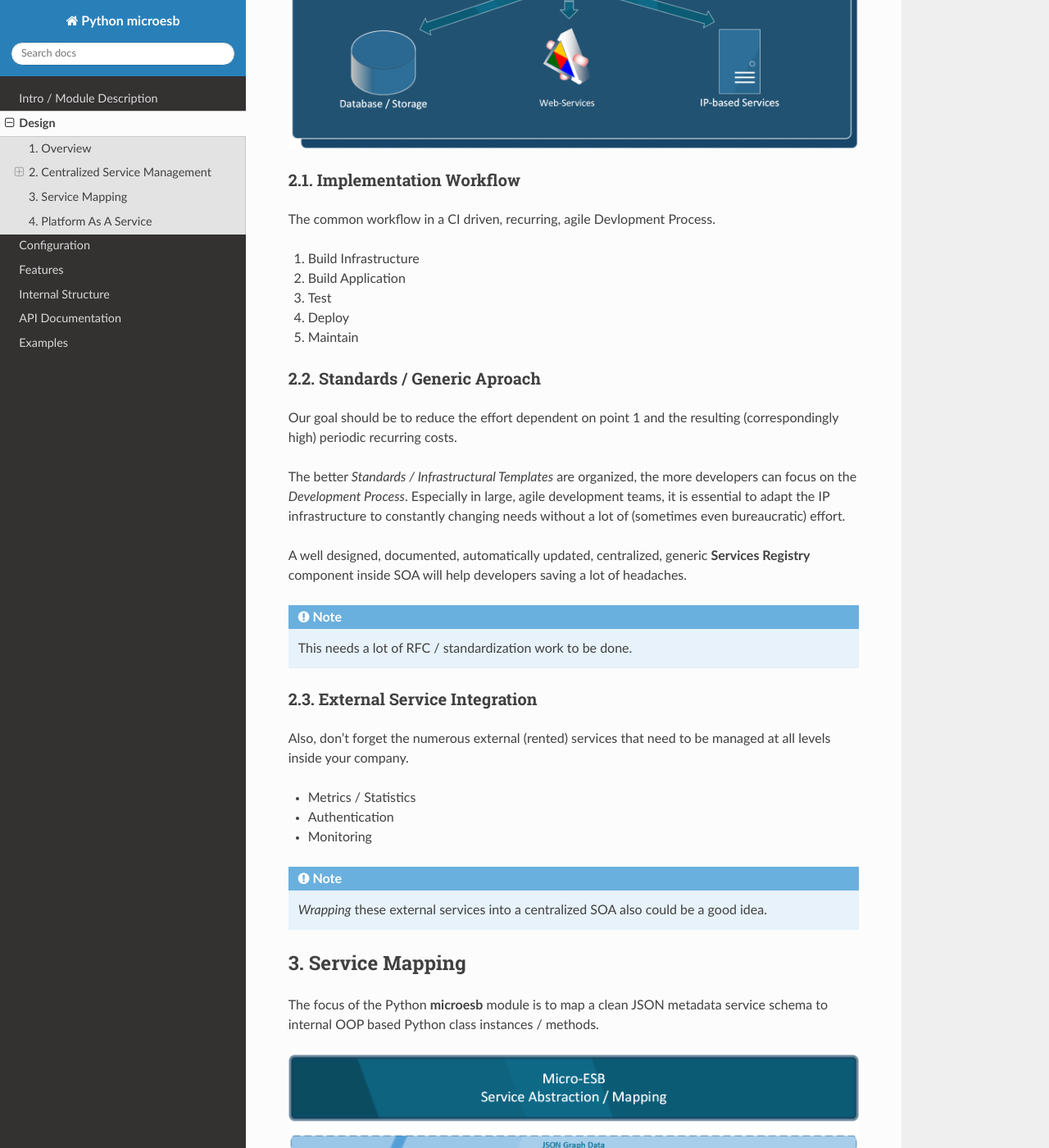
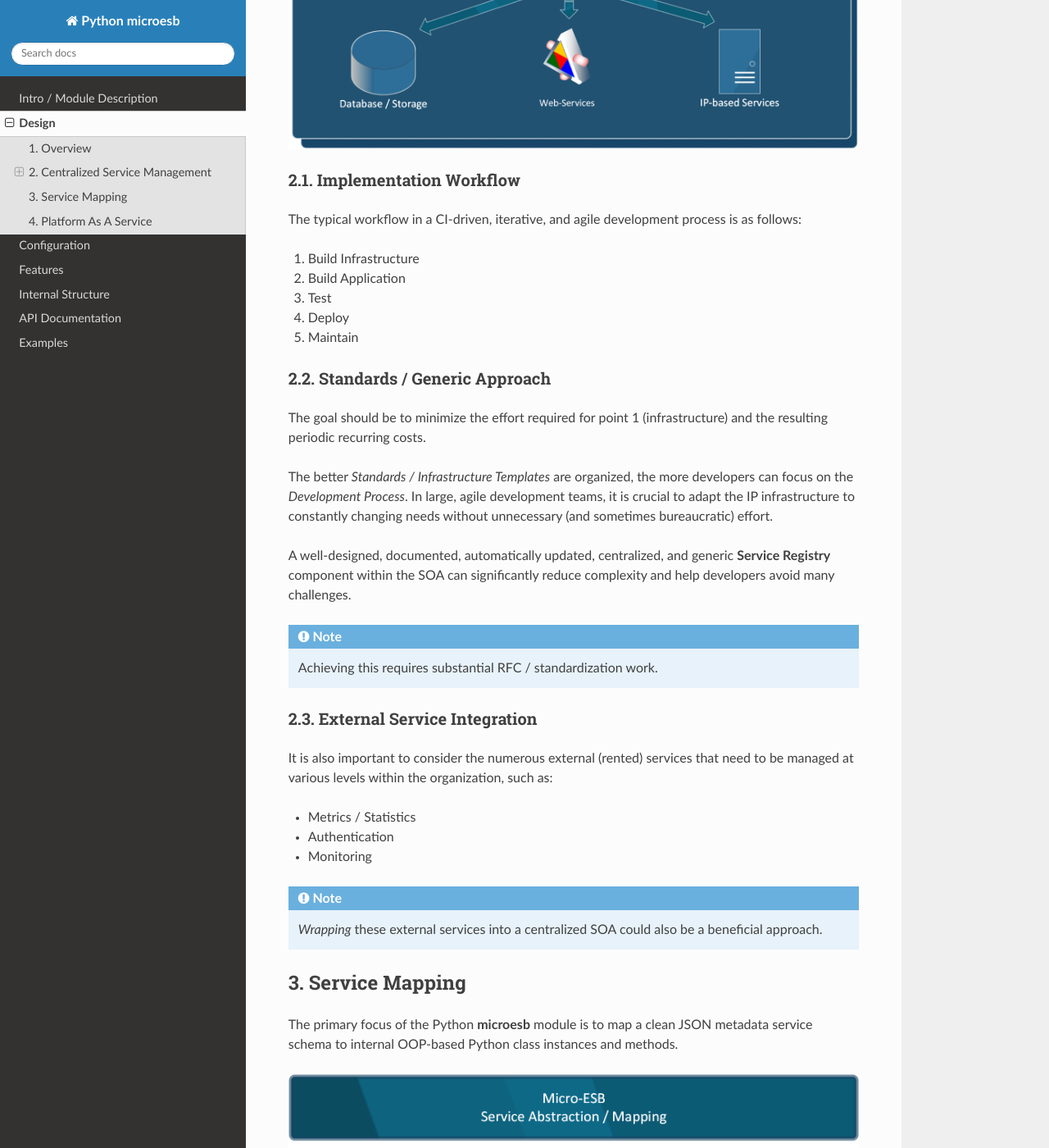
Before and after one commit to clauspruefer/python-micro-esb, a Sphinx documentation site: the page built from doc/source/design.rst, in a window 1280 px wide and 1400 px high, scrolled down 1627 px. Shown: the whole window at 82% size. Built offline with Sphinx 7.4.7 and the Read the Docs theme 3.1.0, drawn with Linux system fonts in a browser that asks for light colours; some of the changed text lies outside the part shown.

Commit message:
Correct according to review

```diff
--- a/doc/source/design.rst
+++ b/doc/source/design.rst
@@ -7,38 +7,37 @@ Design
 1. Overview
 ===========
 
-The following diagram shows the *Base Layout / Model* of a **scalable
-SOA / ESB Infrastructure**.
+The following diagram illustrates the *Base Layout / Model* of a **scalable SOA / ESB Infrastructure**:
 
-- Loadbalancing Layer (1)
+- Load Balancing Layer (1)
 - Transport Layer Security Layer (1)
-- AAA / Authentication, Authorization, Accounting Layer (2)
+- AAA (Authentication, Authorization, Accounting) Layer (2)
 - Service Control Plane / Provisioning Layer (3)
 - Service Mapping / (Python) OOP Abstraction Layer (4)
 
 .. image:: images/microesb-overview.png
-  :alt: image - microesb overview
+   :alt: image - microesb overview
 
 .. note::
+
     The **microesb** module focuses on the "Service Mapping / Abstraction Layer" (4).
 
 .. note::
-    The "Loadbalancing Layer" and the "Transport Layer Security Layer" easily can be
-    adapted using a Kubernetes Cluster / Ingress-nginX (see Example2).
+
+    The "Load Balancing Layer" and the "Transport Layer Security Layer" can be easily adapted using a Kubernetes Cluster / Ingress-nginx (see Example 2).
 
 2. Centralized Service Management
 =================================
 
-The larger the IT infrastructure, the more important it is to build a generic, centralized
-Service Oriented Architecture.
+As IT infrastructures grow larger, it becomes increasingly important to establish a generic, centralized Service-Oriented Architecture (SOA).
 
 .. image:: images/microesb-centralized-service-mm.png
-  :alt: image - microesb centralized service management
+   :alt: image - microesb centralized service management
 
 2.1. Implementation Workflow
-****************************
+*****************************
 
-The common workflow in a CI driven, recurring, agile Devlopment Process.
+The typical workflow in a CI-driven, iterative, and agile development process is as follows:
 
 1. Build Infrastructure
 2. Build Application
@@ -46,50 +45,45 @@ The common workflow in a CI driven, recurring, agile Devlopment Process.
 4. Deploy
 5. Maintain
 
-2.2. Standards / Generic Aproach
-********************************
+2.2. Standards / Generic Approach
+**********************************
 
-Our goal should be to reduce the effort dependent on point 1 and the resulting
-(correspondingly high) periodic recurring costs.
+The goal should be to minimize the effort required for point 1 (infrastructure) and the resulting periodic recurring costs.
 
-The better *Standards / Infrastructural Templates* are organized, the more developers can
-focus on the *Development Process*. Especially in large, agile development teams, it is
-essential to adapt the IP infrastructure to constantly changing needs without a lot of
-(sometimes even bureaucratic) effort.
+The better *Standards / Infrastructure Templates* are organized, the more developers can focus on the *Development Process*. In large, agile development teams, it is crucial to adapt the IP infrastructure to constantly changing needs without unnecessary (and sometimes bureaucratic) effort.
 
-A well designed, documented, automatically updated, centralized, generic **Services Registry**
-component inside SOA will help developers saving a lot of headaches.
+A well-designed, documented, automatically updated, centralized, and generic **Service Registry** component within the SOA can significantly reduce complexity and help developers avoid many challenges.
 
 .. note::
-    This needs a lot of RFC / standardization work to be done.
+
+    Achieving this requires substantial RFC / standardization work.
 
 2.3. External Service Integration
 *********************************
 
-Also, don’t forget the numerous external (rented) services that need to be managed at all
-levels inside your company.
+It is also important to consider the numerous external (rented) services that need to be managed at various levels within the organization, such as:
 
 - Metrics / Statistics
 - Authentication
 - Monitoring
 
 .. note::
-    *Wrapping* these external services into a centralized SOA also could be a good idea.
+
+    *Wrapping* these external services into a centralized SOA could also be a beneficial approach.
 
 3. Service Mapping
 ==================
 
-The focus of the Python **microesb** module is to map a clean JSON metadata service schema
-to internal OOP based Python class instances / methods.
+The primary focus of the Python **microesb** module is to map a clean JSON metadata service schema to internal OOP-based Python class instances and methods.
 
 .. image:: images/microesb-service-mapping.png
-  :alt: image - microesb service mapping / abstraction layer
+   :alt: image - microesb service mapping / abstraction layer
 
 .. note::
-    A detailed example including transactional database access see Example1.
+
+    For a detailed example that includes transactional database access, refer to Example 1.
 
 4. Platform As A Service
 ========================
 
-In short, the points mentioned above are **basic requirements** for running a PaaS infrastructure
-**efficiently**.
+In summary, the points outlined above represent the **basic requirements** for running a Platform as a Service (PaaS) infrastructure **efficiently**.
```
